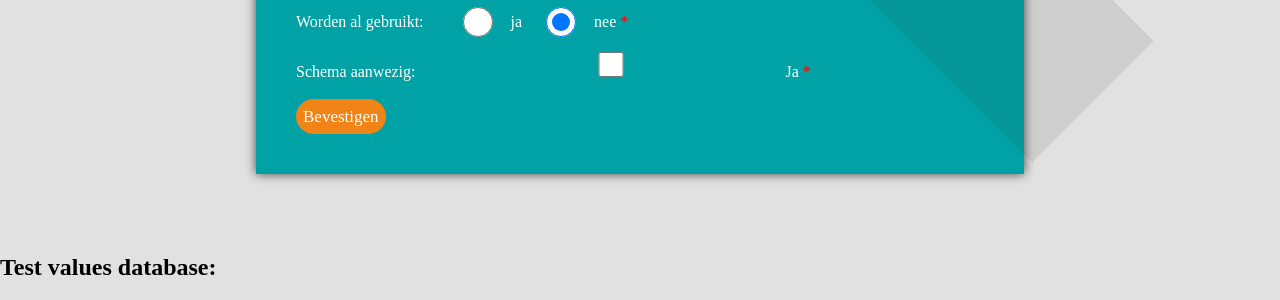
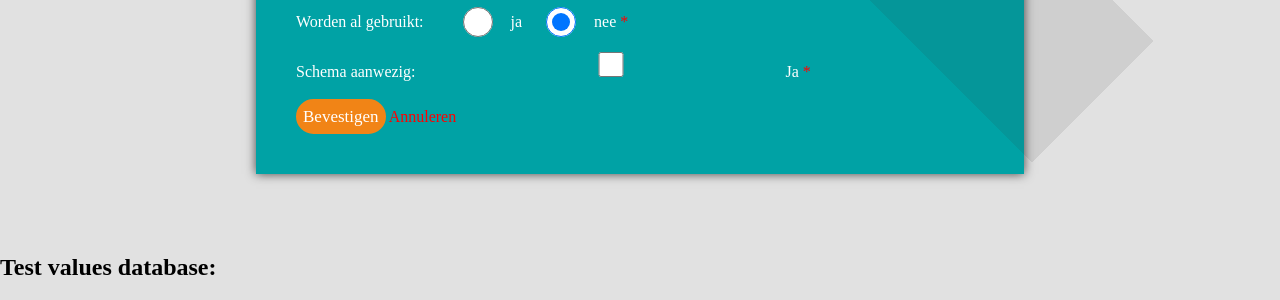
Before and after one commit to DaanCorporaal/Robdracht, a PHP site: page /Inventarisatie/index.php in a window 1280 px wide. Shown: the part 693-993 px from the top of the page. Run offline with PHP 8.4, Linux system fonts and the light colour scheme; some web fonts are replaced.

Commit message:
minor fixes
form links updated

```diff
--- a/www/forms/Evaluatieformulier/index.php
+++ b/www/forms/Evaluatieformulier/index.php
@@ -37,5 +37,6 @@
         <br><br>
 
         <input type="submit" name="submit" value="Opslaan" class="confirm">
+        <a href="../eigengegevens" class="cancel">Annuleren</a>
     </div>
 </form>
--- a/www/forms/Inventarisatie/index.php
+++ b/www/forms/Inventarisatie/index.php
@@ -94,5 +94,6 @@
         <br><br>
 
         <input type="submit" name="submit" value="Bevestigen" class="confirm">
+        <a href="../eigengegevens" class="cancel">Annuleren</a>
     </div>
 </form>
```
